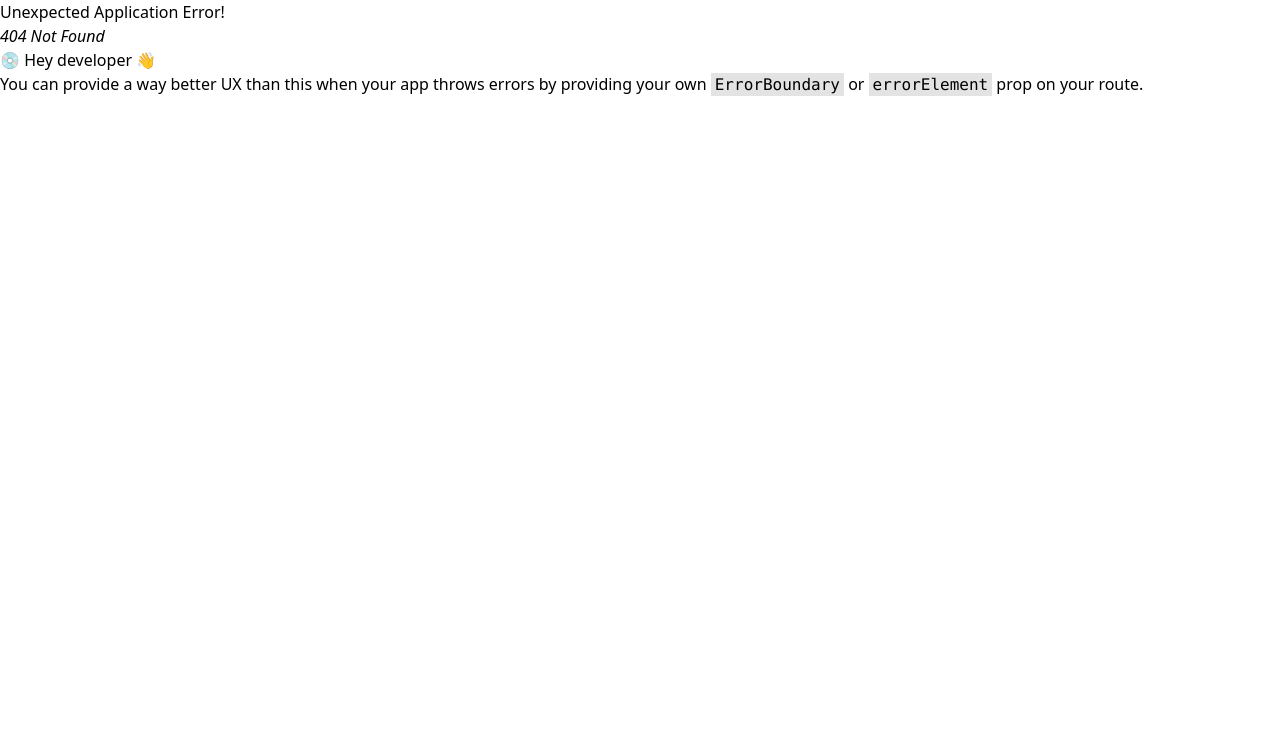
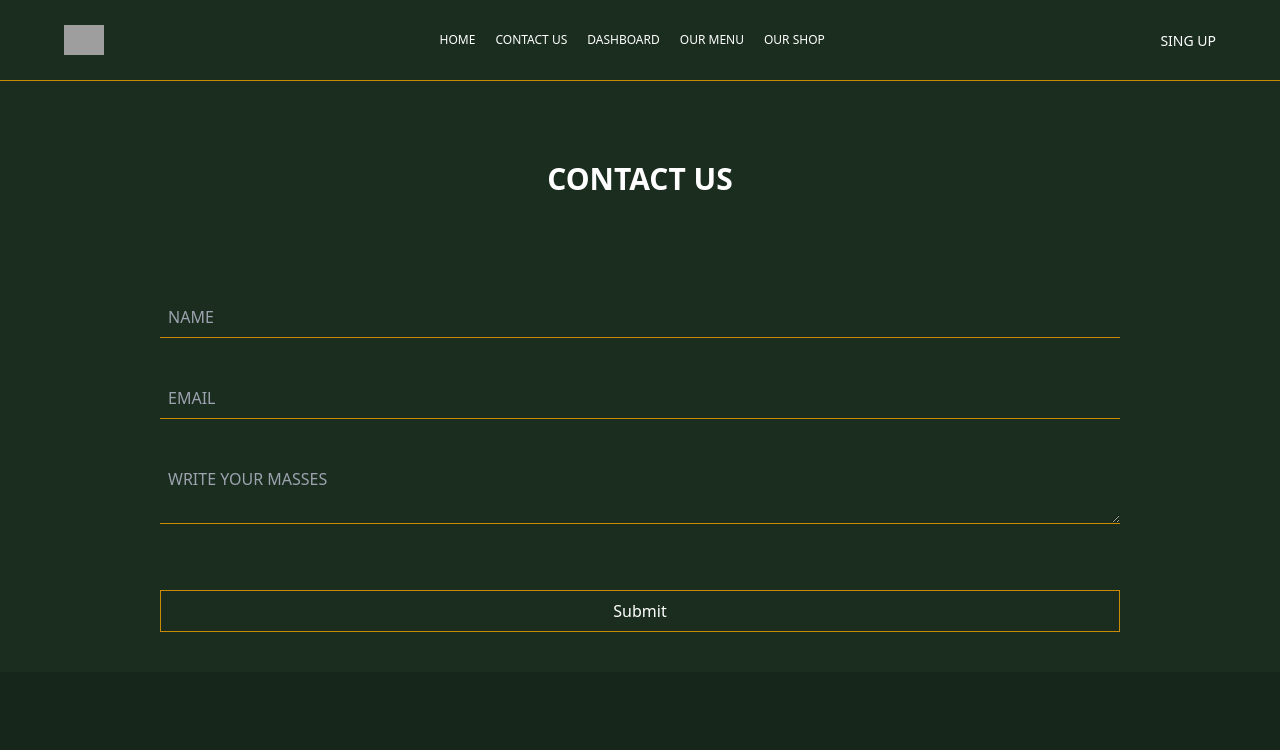
Before and after one commit to mdhasim2001/restaurant, a React (Vite) app: page /contactUs in a window 1280 px wide. Before the commit this address had no page. Shown: the top 750 px of the page. Built offline with nearby package versions, Linux system fonts and the light colour scheme; grey boxes are pictures that could not be loaded.

Commit message:
contact us section desyne ready

```diff
--- a/src/Layout/Navbar/Navbar.jsx
+++ b/src/Layout/Navbar/Navbar.jsx
@@ -26,19 +26,19 @@ const Navbar = () => {
               <MdRestaurantMenu className="w-5 h-5" />
             </button>
             <li onClick={() => navbarTule(true)}>
-              <Link>Home</Link>
+              <Link to="/">Home</Link>
             </li>
             <li onClick={() => navbarTule(true)}>
-              <Link>Contact Us</Link>
+              <Link to="/contactUs">Contact Us</Link>
             </li>
             <li onClick={() => navbarTule(true)}>
               <Link to="dashboard">DASHBOARD</Link>
             </li>
             <li onClick={() => navbarTule(true)}>
-              <Link>our menu</Link>
+              <Link to="/outMenu">our menu</Link>
             </li>
             <li onClick={() => navbarTule(true)}>
-              <Link>our shop</Link>
+              <Link to="/ourShop">our shop</Link>
             </li>
           </ul>
         </div>
--- /dev/null
+++ b/src/Pages/ContactUs Section/ContactUs/ContactUs.jsx
@@ -0,0 +1,19 @@
+
+
+const ContactUs = () => {
+    return (
+        <div>
+            <h1 className="text-center border-t border-yellow-600 uppercase py-20 text-3xl font-bold">contact us</h1>
+            <div className="md:w-3/4 md:mx-auto mx-5">
+                <div className="w-full">
+                    <input className="w-full my-5 p-2 bg-[#1A2D1F] border-b border-yellow-600 outline-none" type="text" placeholder="NAME" />
+                    <input className="w-full my-5 p-2 bg-[#1A2D1F] border-b border-yellow-600 outline-none" type="email" placeholder="EMAIL" />
+                    <textarea className="w-full my-5 p-2 bg-[#1A2D1F] border-b border-yellow-600 outline-none" name="" placeholder="WRITE YOUR MASSES" id=""></textarea>
+                </div>
+                <button className="w-full p-2 text-center my-10 border border-yellow-600">Submit</button>
+            </div>
+        </div>
+    );
+};
+
+export default ContactUs;
--- a/src/routers/Routers.jsx
+++ b/src/routers/Routers.jsx
@@ -1,6 +1,7 @@
 import { createBrowserRouter } from "react-router-dom";
 import Main from "../Layout/Main/Main";
 import Home from "../Pages/Home section/Home/Home";
+import ContactUs from "../Pages/ContactUs Section/ContactUs/ContactUs";
 
 export const router = createBrowserRouter([
     {
@@ -10,6 +11,10 @@ export const router = createBrowserRouter([
         {
             path: "/",
             element: <Home/>
+        },
+        {
+          path: "/contactUs",
+          element: <ContactUs/>
         }
       ]
     },
```
